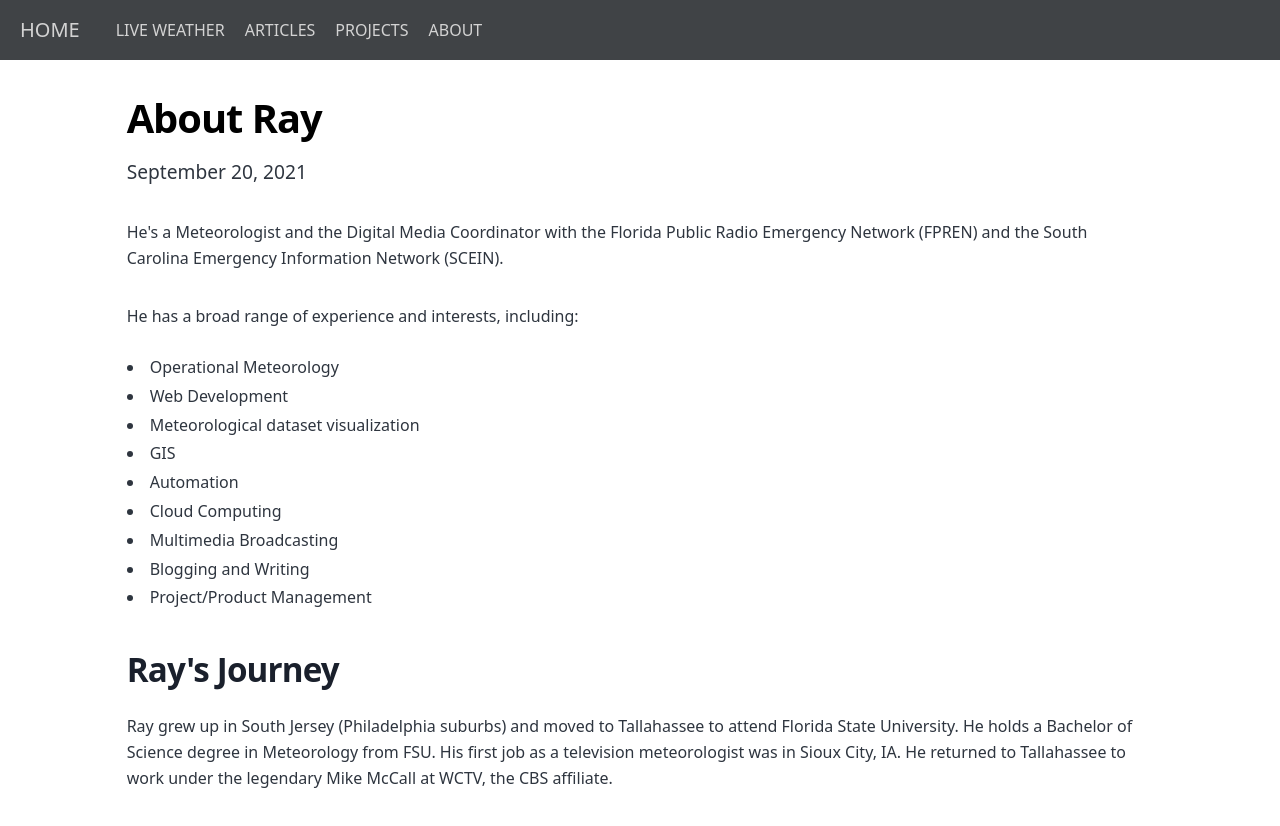
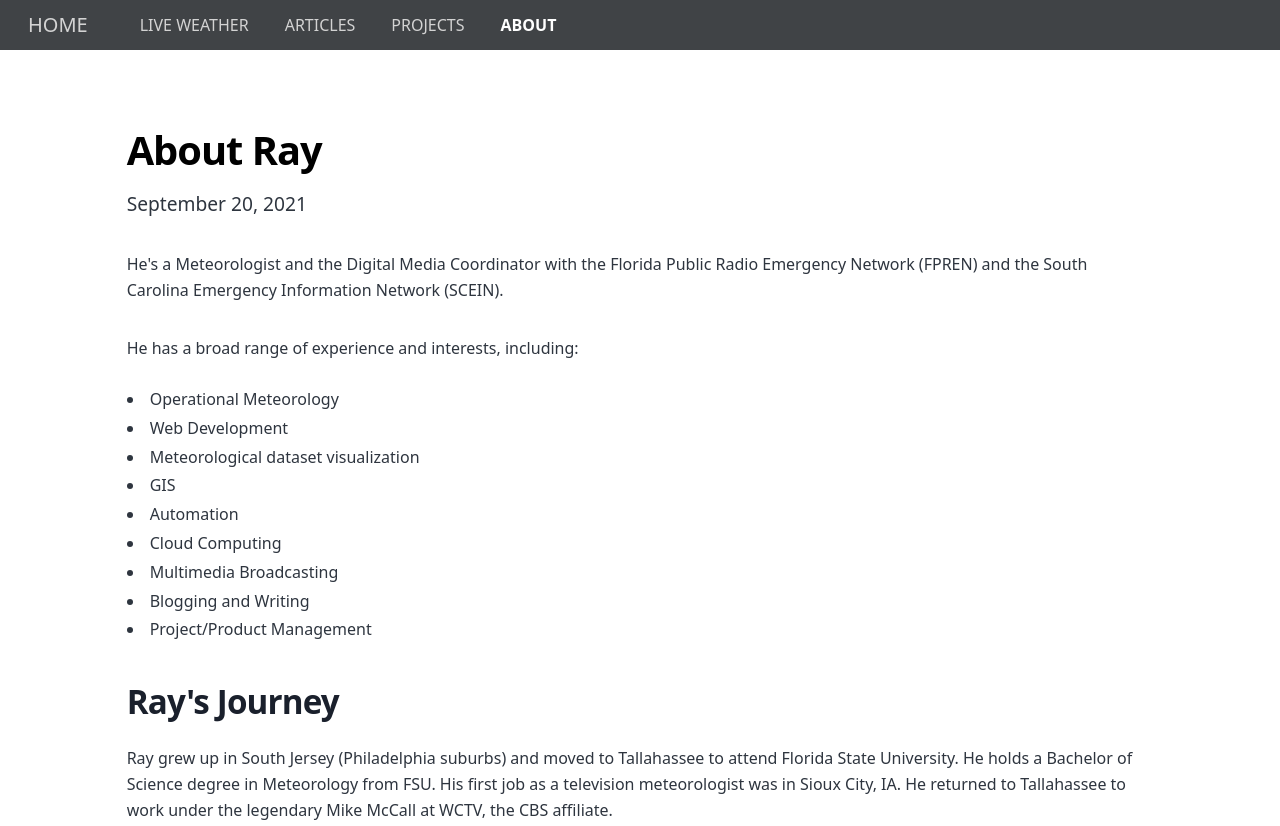
Before and after one commit to frontogenesis/portfolio, a Gatsby site: page /about in a window 1280 px wide. Shown: the top 826 px of the page. Built offline with nearby package versions, Linux system fonts and the light colour scheme; Gatsby itself is replaced by a stand-in of ours.

Commit message:
Apply activeClassName for links in navbar; add more margin between page title and navbar

```diff
--- a/src/style.css
+++ b/src/style.css
@@ -103,7 +103,7 @@ hr {
 
 nav.main-nav {
   position: fixed;
-  padding: 10px 0;
+  padding: 5px 0;
   width: 100%;
   z-index: 1;
   background-color: rgb(64, 67, 70);
@@ -111,10 +111,16 @@ nav.main-nav {
 }
 
 nav.main-nav a {
+  padding: 0.5rem;
   margin-left: 20px;
   font-weight: 400;
   color: lightgray;
   text-transform: uppercase;
+}
+
+nav.main-nav .active {
+  color: white;
+  font-weight: bold;
 }
 
 /* Heading */
@@ -272,7 +278,7 @@ a:focus {
 
 .page-title {
   grid-column: var(--gridColumn-12columns);
-  margin: var(--spacing-12) var(--spacing-0);
+  margin: var(--spacing-16) var(--spacing-0);
   padding: var(--spacing-0) var(--spacing-5);
 
 }
```
